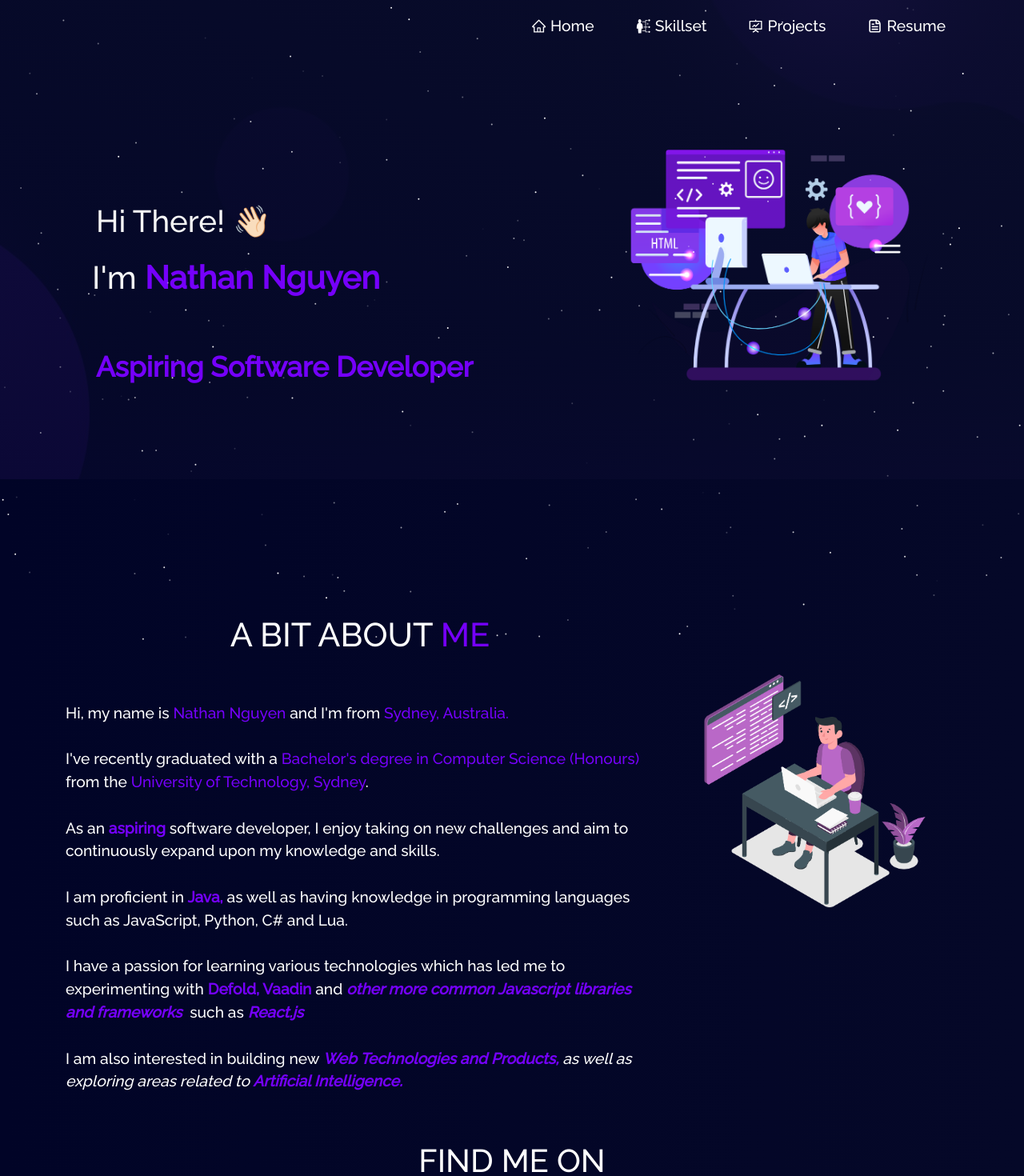
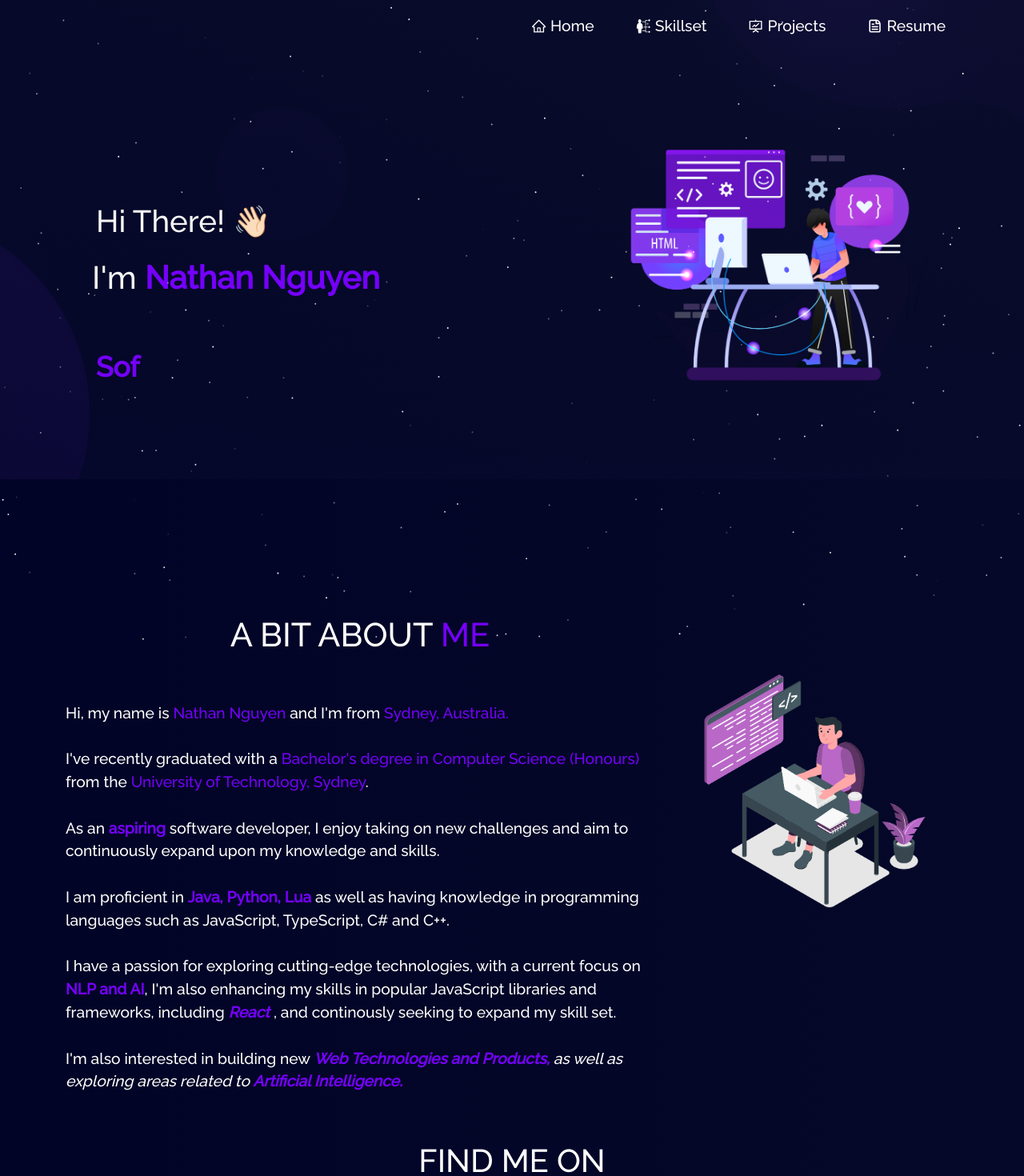
Before and after one commit to NathanTNguyen/resume-portfolio-website, a React (Create React App) app: page / in a window 1280 px wide. Shown: the top 1470 px of the page at 80% size. Built offline with nearby package versions, Linux system fonts and the light colour scheme.

Commit message:
updated skills and resume
plus some changes on the bio section

```diff
--- a/src/components/Home/About.jsx
+++ b/src/components/Home/About.jsx
@@ -34,25 +34,21 @@ const About = () => {
               knowledge and skills.
               <br />
               <br />I am proficient in
-              <b className="yellow"> Java, </b>
+              <b className="yellow"> Java, Python, Lua </b>
               as well as having knowledge in programming languages such as
-              JavaScript, Python, C# and Lua.
+              JavaScript, TypeScript, C# and C++.
               <br />
-              <br />I have a passion for learning various technologies which has
-              led me to experimenting with{" "}
-              <b className="yellow">Defold, Vaadin</b> and
+              <br />I have a passion for exploring cutting-edge technologies, with a current focus on{" "}
+              <b className="yellow">NLP and AI</b>, I'm also enhancing my skills in popular JavaScript libraries and frameworks, including
               <i>
                 <b className="yellow">
                   {" "}
-                  other more common Javascript libraries and frameworks
+                  React
                 </b>
               </i>
-              &nbsp; such as
-              <i>
-                <b className="yellow"> React.js</b>
-              </i>
+              &nbsp;, and continously seeking to expand my skill set.
               <br />
-              <br />I am also interested in building new
+              <br />I'm also interested in building new
               <i>
                 <b className="yellow"> Web Technologies and Products, </b>
                 as well as exploring areas related to
--- a/src/components/Home/Type.jsx
+++ b/src/components/Home/Type.jsx
@@ -6,9 +6,9 @@ const Type = () => {
     <Typewriter
       options={{
         strings: [
-          "Aspiring Software Developer",
+          "Software Developer",
           "Problem Solver",
-          "Professional Googler",
+          "Proficient Googler",
         ],
         autoStart: true,
         loop: true,
--- a/src/components/Skillset/Backstack.jsx
+++ b/src/components/Skillset/Backstack.jsx
@@ -1,14 +1,15 @@
 import React from "react";
 import { Col, Row } from "react-bootstrap";
-import {DiNodejs, DiMongodb, DiMysql} from "react-icons/di";
+import {DiMongodb} from "react-icons/di";
+import { SiFlask } from "react-icons/si";
 
 const Backstack = () => {
   return (
     <Row style={{ justifyContent: "center", paddingBottom: "50px" }}>
       <Col xs={4} md={2} className="tech-icons">
       <div>
-        <DiNodejs />
-        <p style={{ fontSize: '16px', textAlign: 'center' }}>Node.js</p>
+        <SiFlask />
+        <p style={{ fontSize: '16px', textAlign: 'center' }}>Flask</p>
       </div>
       </Col>
       <Col xs={4} md={2} className="tech-icons">
@@ -17,12 +18,6 @@ const Backstack = () => {
         <p style={{ fontSize: '16px', textAlign: 'center' }}>MongoDB</p>
       </div>
       </Col>
-      <Col xs={4} md={2} className="tech-icons">
-      <div>
-        <DiMysql />
-        <p style={{ fontSize: '16px', textAlign: 'center' }}>MySQL</p>
-      </div>
-      </Col>
     </Row>
   );
 }
--- a/src/components/Skillset/Techstack.jsx
+++ b/src/components/Skillset/Techstack.jsx
@@ -1,16 +1,23 @@
 import React from "react";
 import { Col, Row } from "react-bootstrap";
-import { DiJavascript1, DiJava, DiPython,} from "react-icons/di";
+import { DiJavascript1, DiJava, DiPython } from "react-icons/di";
+import { SiTypescript } from "react-icons/si";
 
 const Techstack = () => {
-  const textStyle = { fontSize: '16px', textAlign: 'center' };
+  const textStyle = { fontSize: "16px", textAlign: "center" };
 
   return (
     <Row style={{ justifyContent: "center", paddingBottom: "50px" }}>
       <Col xs={4} md={2} className="tech-icons">
         <div>
-          <DiJava/>
+          <DiJava />
           <p style={textStyle}>Java</p>
+        </div>
+      </Col>
+      <Col xs={4} md={2} className="tech-icons">
+        <div>
+          <DiPython />
+          <p style={textStyle}>Python</p>
         </div>
       </Col>
       <Col xs={4} md={2} className="tech-icons">
@@ -21,8 +28,8 @@ const Techstack = () => {
       </Col>
       <Col xs={4} md={2} className="tech-icons">
         <div>
-          <DiPython />
-          <p style={textStyle}>Python</p>
+          <SiTypescript />
+          <p style={textStyle}>TypeScript</p>
         </div>
       </Col>
     </Row>
```
Also changed, not shown: 1 other file (tests, documents, lock files or other folders).
